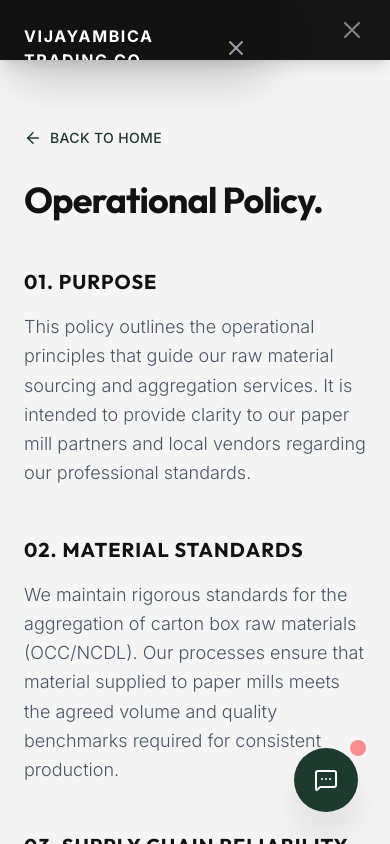
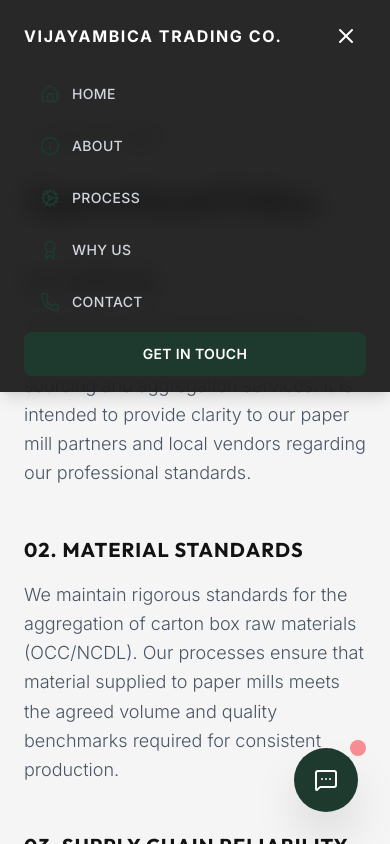
Before and after one commit to oneoctatechnologies-ui/VijayambicaTradingCompany, a Next.js app: page /operational-policy in a window 390 px wide. Both pictures are taken after a click on the button 352 px from the left and 30 px from the top of the page. Shown: the top 844 px of the page. Built offline with nearby package versions, Linux system fonts and the light colour scheme.

Commit message:
navbar changes

```diff
--- a/src/components/Navbar.tsx
+++ b/src/components/Navbar.tsx
@@ -72,13 +72,14 @@ export default function Navbar() {
 
     return (
         <motion.nav
-            className={`fixed top-0 left-0 right-0 z-[100] transition-all duration-300 pointer-events-auto ${isSolid ? "bg-charcoal/90 backdrop-blur-md py-4 shadow-lg" : "bg-transparent py-6"
+            className={`fixed top-0 left-0 right-0 z-[100] transition-all duration-300 pointer-events-auto ${isSolid ? "bg-charcoal/90 backdrop-blur-md shadow-lg" : "bg-transparent"
                 }`}
             initial={{ y: -100 }}
             animate={{ y: 0 }}
             transition={{ duration: 0.8 }}
         >
-            <div className="max-w-7xl mx-auto px-6 flex justify-between items-center text-white">
+            <div className="max-w-7xl mx-auto px-6">
+                <div className="flex justify-between items-center text-white py-4 md:py-6">
                     <Link
                         href="/"
                         onClick={(e) => {
@@ -120,88 +121,79 @@ export default function Navbar() {
 
                     {/* Mobile Toggle */}
                     <button
-                    className="md:hidden text-white"
+                        className="md:hidden text-white p-2 hover:bg-white/10 rounded-lg transition-colors"
                         onClick={() => setIsOpen(!isOpen)}
+                        aria-label="Toggle menu"
                     >
-                    {isOpen ? <X size={28} /> : <Menu size={28} />}
+                        {isOpen ? <X size={24} /> : <Menu size={24} />}
                     </button>
                 </div>
 
-            {/* Mobile Menu Overlay */}
+                {/* Mobile Menu */}
                 <AnimatePresence>
                     {isOpen && (
-                    <>
-                        {/* Backdrop */}
                         <motion.div
-                            initial={{ opacity: 0 }}
-                            animate={{ opacity: 1 }}
-                            exit={{ opacity: 0 }}
-                            onClick={() => setIsOpen(false)}
-                            className="fixed inset-0 bg-black/50 z-[99] md:hidden"
-                        />
-
-                        {/* Mobile Menu */}
-                        <motion.div
-                            initial={{ x: "-100%" }}
-                            animate={{ x: 0 }}
-                            exit={{ x: "-100%" }}
-                            transition={{ type: "spring", damping: 25, stiffness: 200 }}
-                            className="fixed top-0 left-0 h-full w-[280px] bg-charcoal shadow-2xl z-[100] md:hidden overflow-y-auto"
+                            initial={{ opacity: 0, height: 0 }}
+                            animate={{ opacity: 1, height: "auto" }}
+                            exit={{ opacity: 0, height: 0 }}
+                            transition={{ duration: 0.3 }}
+                            className="md:hidden overflow-hidden"
                         >
-                            {/* Mobile Menu Header */}
-                            <div className="flex items-center justify-between p-6 border-b border-gray-800">
-                                <Link
-                                    href="/"
-                                    onClick={(e) => {
-                                        handleLinkClick("/", e);
-                                    }}
-                                    className="flex items-center gap-2 group"
-                                >
-                                    <span className="text-base font-bold tracking-widest uppercase text-white group-hover:text-gray-200 transition-colors">
-                                        VIJAYAMBICA TRADING CO.
-                                    </span>
-                                </Link>
-                                <button
-                                    onClick={() => setIsOpen(false)}
-                                    className="text-gray-400 hover:text-white transition-colors p-2"
-                                    aria-label="Close menu"
-                                >
-                                    <X size={24} />
-                                </button>
-                            </div>
-
-                            {/* Mobile Menu Items */}
-                            <div className="flex flex-col py-4">
-                                {links.map((link) => {
+                            <ul className="flex flex-col gap-2 pb-4">
+                                {links.map((link, index) => {
                                     const Icon = link.icon;
                                     return (
+                                        <motion.li
+                                            key={link.name}
+                                            initial={{ opacity: 0, x: -20 }}
+                                            animate={{ opacity: 1, x: 0 }}
+                                            transition={{ delay: index * 0.1 }}
+                                        >
                                             <Link
-                                            key={link.name}
                                                 href={link.href}
                                                 onClick={(e) => {
-                                                handleLinkClick(link.href, e);
+                                                    e.preventDefault();
+                                                    e.stopPropagation();
+                                                    setIsOpen(false);
+                                                    // Wait for menu to close, then navigate
+                                                    setTimeout(() => {
+                                                        handleLinkClick(link.href);
+                                                    }, 100);
                                                 }}
-                                            className="flex items-center gap-4 px-6 py-4 text-gray-300 hover:text-white hover:bg-gray-800/50 transition-all group"
+                                                className="flex items-center gap-3 px-4 py-3 text-gray-300 hover:text-white hover:bg-white/10 rounded-lg transition-colors group"
                                             >
-                                            <Icon size={20} className="text-industrial-green group-hover:text-industrial-green-light transition-colors" />
-                                            <span className="text-base font-medium uppercase tracking-wide">{link.name}</span>
+                                                <Icon size={20} className="text-industrial-green group-hover:text-industrial-green transition-colors" />
+                                                <span className="text-sm font-medium uppercase tracking-wide">{link.name}</span>
                                             </Link>
+                                        </motion.li>
                                     );
                                 })}
+                                <motion.li
+                                    initial={{ opacity: 0, x: -20 }}
+                                    animate={{ opacity: 1, x: 0 }}
+                                    transition={{ delay: links.length * 0.1 }}
+                                >
                                     <Link
                                         href="/#contact"
                                         onClick={(e) => {
-                                        handleLinkClick("/#contact", e);
+                                            e.preventDefault();
+                                            e.stopPropagation();
+                                            setIsOpen(false);
+                                            // Wait for menu to close, then navigate
+                                            setTimeout(() => {
+                                                handleLinkClick("/#contact");
+                                            }, 100);
                                         }}
-                                    className="mx-6 mt-4 px-6 py-3 bg-industrial-green text-white font-semibold text-sm rounded-sm hover:bg-industrial-green-light transition-all duration-300 text-center uppercase tracking-wide"
+                                        className="block px-4 py-3 bg-industrial-green text-white text-center font-semibold rounded-lg hover:bg-industrial-green/90 transition-colors uppercase tracking-wide text-sm"
                                     >
                                         Get in Touch
                                     </Link>
-                            </div>
+                                </motion.li>
+                            </ul>
                         </motion.div>
-                    </>
                     )}
                 </AnimatePresence>
+            </div>
         </motion.nav>
     );
 }
```
Lines whose indentation alone changed are shown as unchanged.
